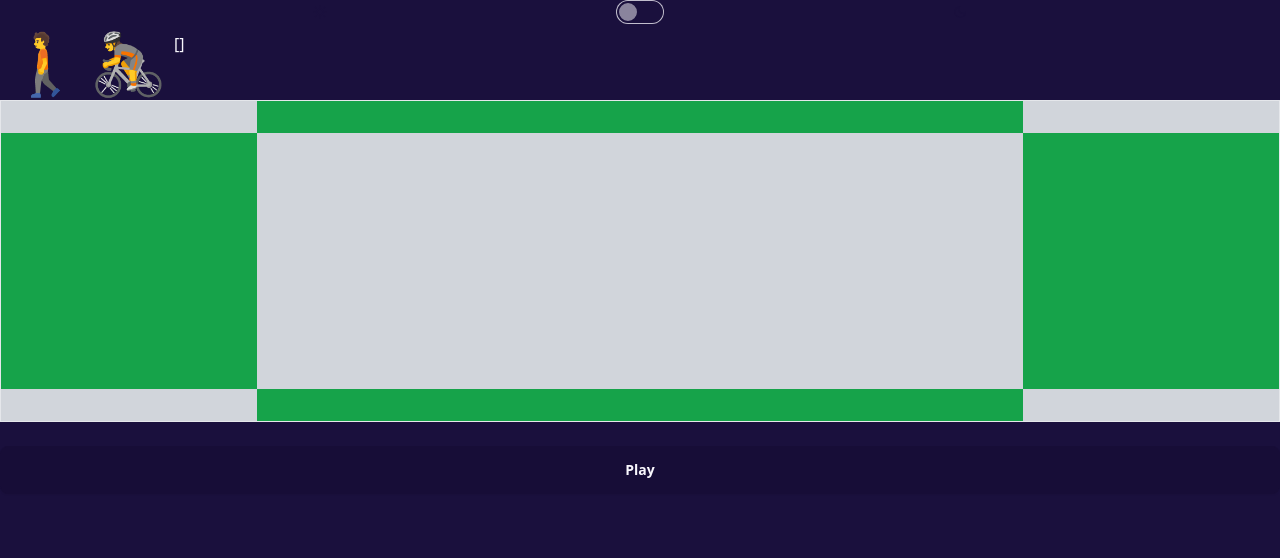
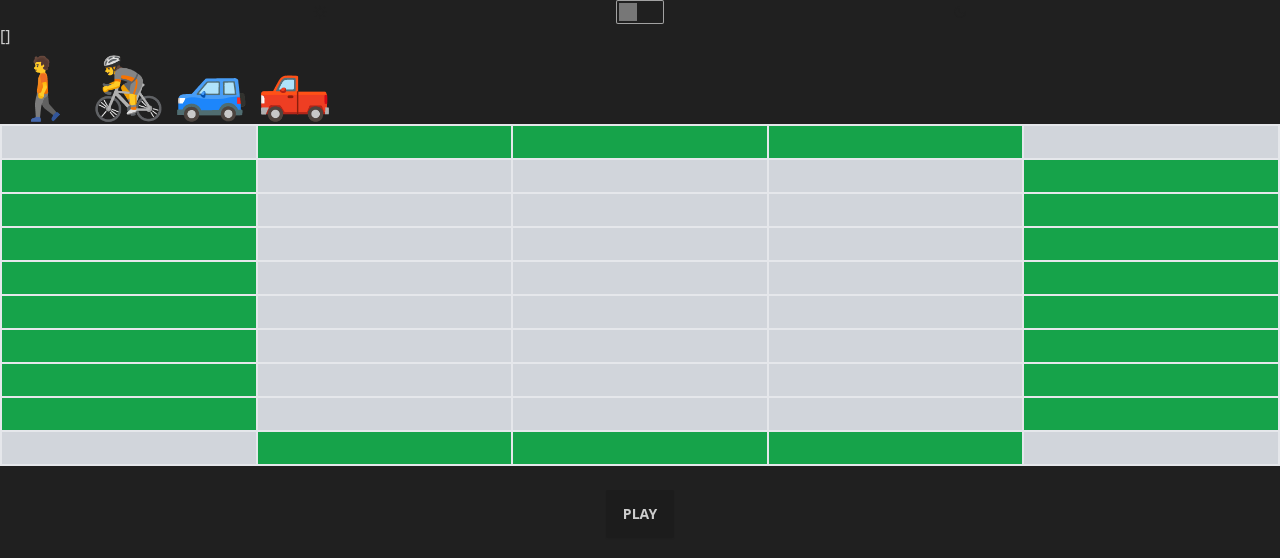
Before and after one commit to Direwen/Simulator-for-Implication-of-Ethics-in-Autonomous-Vehicles, a Vue app: page / in a window 1280 px wide. Shown: the top 558 px of the page. Built offline with nearby package versions, Linux system fonts and the light colour scheme.

Commit message:
Added Modal, Toast noti and attributes such as speed and societal value for each entity

```diff
--- a/package.json
+++ b/package.json
@@ -11,7 +11,8 @@
   "dependencies": {
     "interactjs": "^1.10.27",
     "pinia": "^2.3.0",
-    "vue": "^3.5.13"
+    "vue": "^3.5.13",
+    "vue-toastification": "^2.0.0-rc.5"
   },
   "devDependencies": {
     "@vitejs/plugin-vue": "^5.2.1",
--- a/src/App.vue
+++ b/src/App.vue
@@ -1,13 +1,24 @@
 <template>
   <div class="flex flex-col">
 
+    <Overlay>
+      <component :is="appStore.modalComponent" v-bind="appStore.modalProps"></component>
+    </Overlay>
+
     <ThemeController />
+
+    <p>{{ appStore.placedEntities }}</p>
+
     <!-- Container for draggable entities -->
     <Navbar />
     <!-- Board -->
     <GameBoard />
 
-    <button @click="appStore.moveEntities()" class="btn my-6">Play</button>
+    <section class="flex justify-center items-center gap-2">
+
+      <button @click="play" class="btn my-6">PLAY</button>
+
+    </section>
   </div>
 </template>
 
@@ -15,8 +26,14 @@
 import ThemeController from './components/ThemeController.vue';
 import Navbar from './components/Navbar.vue';
 import GameBoard from './components/GameBoard.vue';
+import Overlay from './components/Overlay.vue';
 import { useAppStore } from './stores/appStore';
+import { useToast } from "vue-toastification";
 
 const appStore = useAppStore();
+const toast = useToast();
 
+const play = () => {
+  appStore.moveEntities()
+}
 </script>
--- /dev/null
+++ b/src/components/EntityModal.vue
@@ -0,0 +1,65 @@
+<template>
+
+    <ModalTemplate>
+
+        <template #header>
+            <section class="text-3xl md:text-4xl lg:text-6xl animate-bounce text-center">
+                {{ entityDetails?.content }}
+            </section>
+            <div class="divider"></div>
+        </template>
+
+        <template #content>
+            <section class="flex flex-col gap-2">
+                <div class="flex justify-between items-center font-semibold uppercase">
+                    <span>Name</span>
+                    <span>{{ entityDetails?.name }}</span>
+                </div>
+                <div class="flex justify-between items-center font-semibold uppercase">
+                    <span>Societal Value</span>
+                    <input type="number" :value="entityDetails?.societalValue" @input="updateSocietalValue($event.target.value)">
+                </div>
+                <div class="flex justify-between items-center font-semibold uppercase">
+                    <span>Speed</span>
+                    <input type="number" :value="entityDetails?.speed" @input="updateSpeed($event.target.value)" class="max-w-1/4 bg-transparent border px-2 py-1 rounded">
+                </div>
+            </section>
+            <div class="divider"></div>
+        </template>
+
+        <template #footer>
+            <button class="btn btn-error"
+                @click="appStore.removeEntity(cellIndex); appStore.closeModal();">Remove</button>
+        </template>
+
+    </ModalTemplate>
+
+</template>
+
+
+<script setup>
+import { onMounted, ref } from 'vue';
+import { useAppStore } from '../stores/appStore';
+import ModalTemplate from './ModalTemplate.vue';
+
+const appStore = useAppStore();
+const props = defineProps(['cellIndex']);
+const entityDetails = ref(null);
+
+onMounted(() => {
+    const placedEntity = appStore.placedEntities.filter(en => en.position == props.cellIndex);
+    entityDetails.value = appStore.entities[placedEntity[0].entityId];
+});
+
+const updateSocietalValue = (value) => {
+    entityDetails.value.societalValue = value;
+    const placedEntity = appStore.placedEntities.find(en => en.position == props.cellIndex);
+    appStore.entities[placedEntity.entityId].societalValue = value;
+};
+
+const updateSpeed = (value) => {
+    entityDetails.value.speed = value;
+    const placedEntity = appStore.placedEntities.find(en => en.position == props.cellIndex);
+    appStore.entities[placedEntity.entityId].speed = value;
+};
+</script>
--- a/src/components/GameBoard.vue
+++ b/src/components/GameBoard.vue
@@ -2,15 +2,15 @@
 
     <div class="border bg-gray-300 grid grid-rows-10 grid-cols-5">
         <div
-            v-for="(each, index) in 50"
+            v-for="(each, index) in (appStore.totalColumns * appStore.totalRows)"
             :key="index"
             :data-index="index"
-            class=" text-center relative flex"
+            class="border cursor-pointer text-center relative flex justify-center items-center"
             :class="{ 'bg-green-600 dropzone': isEntityAllowed(index), 'p-4' : appStore.placedEntities.length == 0 }"
             @dragover.prevent="onDragOver"
             @dragleave="onDragLeave"
             @drop="(event) => onDrop(event, index)"
-            @click="appStore.removeEntity(index)"
+            @click="clickCell(index)"
             >
 
             <span
@@ -28,26 +28,38 @@
 
 <script setup>
 import { useAppStore } from '../stores/appStore';
+import { useToast } from 'vue-toastification';
+import EntityModal from './EntityModal.vue';
 
+const toast = useToast();
 const appStore = useAppStore();
-const totalColumns = 5;
-const totalRows = 10;
 
 function isEntityAllowed(index) {
 
     // Calculate the row and column based on index
-    const row = Math.floor(index / totalColumns);
-    const col = index % totalColumns;
+    const row = Math.floor(index / appStore.totalColumns);
+    const col = index % appStore.totalColumns;
 
     // Return true if the cell is in the first row, last row, first column, or last column
     // and not the first or last cell of the first and last rows
     return (
-        (row === 0 || row === totalRows - 1 || col === 0 || col === totalColumns - 1) &&
+        (row === 0 || row === appStore.totalRows - 1 || col === 0 || col === appStore.totalColumns - 1) &&
         !(
-            (row === 0 && (col === 0 || col === totalColumns - 1)) || // First row, first or last cell
-            (row === totalRows - 1 && (col === 0 || col === totalColumns - 1)) // Last row, first or last cell
+            (row === 0 && (col === 0 || col === appStore.totalColumns - 1)) || // First row, first or last cell
+            (row === appStore.totalRows - 1 && (col === 0 || col === appStore.totalColumns - 1)) // Last row, first or last cell
         )
     );
+}
+
+function clickCell(index) {
+    if (appStore.playMode) return;
+
+    if (appStore.placedEntities.filter(e => e.position === index).length != 0) {
+        appStore.openModal(EntityModal, {'cellIndex': index})
+    } else {
+        toast.error('No Entity Found')
+    }
+
 }
 
 // Handle the dragover event to allow dropping
@@ -74,7 +86,7 @@ const onDragLeave = (event) => {
 const onDrop = (event, cellIndex) => {
     event.preventDefault();
     const cell = event.target;
-    if (cell.classList.contains('dropzone') && !appStore.placedEntities.find(e => e.position === cellIndex)) {
+    if (!appStore.playMode && cell.classList.contains('dropzone') && !appStore.placedEntities.find(e => e.position === cellIndex)) {
         const entityId = event.dataTransfer.getData('text');
         const entity = appStore.entities[entityId];
 
--- /dev/null
+++ b/src/components/ModalTemplate.vue
@@ -0,0 +1,18 @@
+<template>
+
+    <div class="flex flex-col gap-2">
+        <slot name="header"></slot>
+        <slot name="content"></slot>
+
+        <div class="flex justify-end gap-1">
+
+            <button class="btn" @click="useAppStore().closeModal">Close</button>
+            <slot name="footer"></slot>
+        </div>
+    </div>
+
+</template>
+
+<script setup>
+import { useAppStore } from '../stores/appStore';
+</script>
--- a/src/components/Navbar.vue
+++ b/src/components/Navbar.vue
@@ -11,8 +11,6 @@
       >
       {{ each.content }}
     </span>
-
-    <p>{{ appStore.placedEntities }}</p>
 
   </div>
 </template>
--- /dev/null
+++ b/src/components/Overlay.vue
@@ -0,0 +1,15 @@
+<template>
+
+    <div @click="appStore.closeModal" v-if="appStore.overlay" class="fixed top-0 left-0 z-40 w-full h-screen p-2 md:py-6 lg:py-10 bg-base-100/80 overflow-hidden flex justify-center items-center">
+        <div @click.stop class="w-1/2 bg-base-200 p-2 md:p-4 lg:py-6 lg:px-4">
+            <slot></slot>
+        </div>
+    </div>
+
+</template>
+
+<script setup>
+import { useAppStore } from '../stores/appStore';
+
+const appStore = useAppStore();
+</script>
--- a/src/main.js
+++ b/src/main.js
@@ -2,5 +2,26 @@ import { createApp } from 'vue'
 import './style.css'
 import App from './App.vue'
 import { createPinia } from 'pinia'
+import Toast from "vue-toastification";
+import "vue-toastification/dist/index.css";
 
-createApp(App).use(createPinia()).mount('#app')
+const options = {
+    transition: "Vue-Toastification__fade",
+    maxToasts: 20,
+    newestOnTop: true,
+    position: "top-right",
+    timeout: 5000,
+    closeOnClick: true,
+    pauseOnFocusLoss: true,
+    pauseOnHover: true,
+    draggable: true,
+    draggablePercent: 0.6,
+    showCloseButtonOnHover: false,
+    hideProgressBar: false,
+    closeButton: "button",
+    icon: true,
+    rtl: false
+}
+
+
+createApp(App).use(Toast, options).use(createPinia()).mount('#app')
--- a/src/stores/appStore.js
+++ b/src/stores/appStore.js
@@ -4,17 +4,40 @@ export const useAppStore = defineStore('app', {
 
     state: () => {
         return {
+            overlay: false,
+            modalComponent: null,
+            modalProps: null,
+            playMode: false,
             entities: {
                 "entity-pedestrain" : {
                     id: "entity-pedestrain",
                     name: "pedestrain",
-                    content: "🚶"
+                    content: "🚶",
+                    societalValue: 0,
+                    speed: 150
                 },
                 "entity-cyclist" : {
                     id: "entity-cyclist",
                     name: "cyclist",
-                    content: "🚴"
+                    content: "🚴",
+                    societalValue: 0,
+                    speed: 150
                 },
+                "entity-av" : {
+                    id: "entity-av",
+                    name: "av",
+                    content: "🚙",
+                    societalValue: 0,
+                    speed: 150
+                },
+                "entity-truck" : {
+                    id: "entity-truck",
+                    name: "truck",
+                    content: "🛻",
+                    societalValue: 0,
+                    speed: 150
+                },
+
             },
             placedEntities: [],
             totalColumns: 5,
@@ -23,6 +46,16 @@ export const useAppStore = defineStore('app', {
     },
 
     actions: {
+        openModal(modalComponent, modalProps) {
+            this.modalComponent = modalComponent;
+            this.modalProps = modalProps;
+            this.overlay = true;
+        },
+        closeModal() {
+            this.overlay = false;
+            this.modalComponent = null;
+            this.modalProps = null;
+        },
         placeEntity(entityId, position) {
             if (!this.placedEntities.find(e => e.position === position)) {
                 const direction = this.getDirection(position);
@@ -43,6 +76,8 @@ export const useAppStore = defineStore('app', {
             return direction;
         },
         moveEntities() {
+            this.playMode = true;
+
             const moveInterval = setInterval(() => {
                 let allEntitiesAtEdge = true; // To check if all entities are at their edges
 
@@ -85,6 +120,8 @@ export const useAppStore = defineStore('app', {
                     clearInterval(moveInterval);
                 }
             }, 150); // Update every 100 milliseconds (adjust to your preference)
+
+            this.playMode = false;
         },
 
         removeEntity(cellIndex) {
--- a/src/style.css
+++ b/src/style.css
@@ -1,8 +1,3 @@
 @tailwind base;
 @tailwind components;
 @tailwind utilities;
-
-
-/* body {
-    @apply overflow-hidden;
-} */
--- a/tailwind.config.js
+++ b/tailwind.config.js
@@ -11,7 +11,7 @@ export default {
     require('daisyui'),
   ],
   daisyui: {
-    themes: ["synthwave", "acid"], // false: only light + dark | true: all themes | array: specific themes like this ["light", "dark", "cupcake"]
+    themes: ["business", "acid"], // false: only light + dark | true: all themes | array: specific themes like this ["light", "dark", "cupcake"]
     darkTheme: "dark", // name of one of the included themes for dark mode
     base: true, // applies background color and foreground color for root element by default
     styled: true, // include daisyUI colors and design decisions for all components
```
Also changed, not shown: 1 other file (tests, documents, lock files or other folders).
